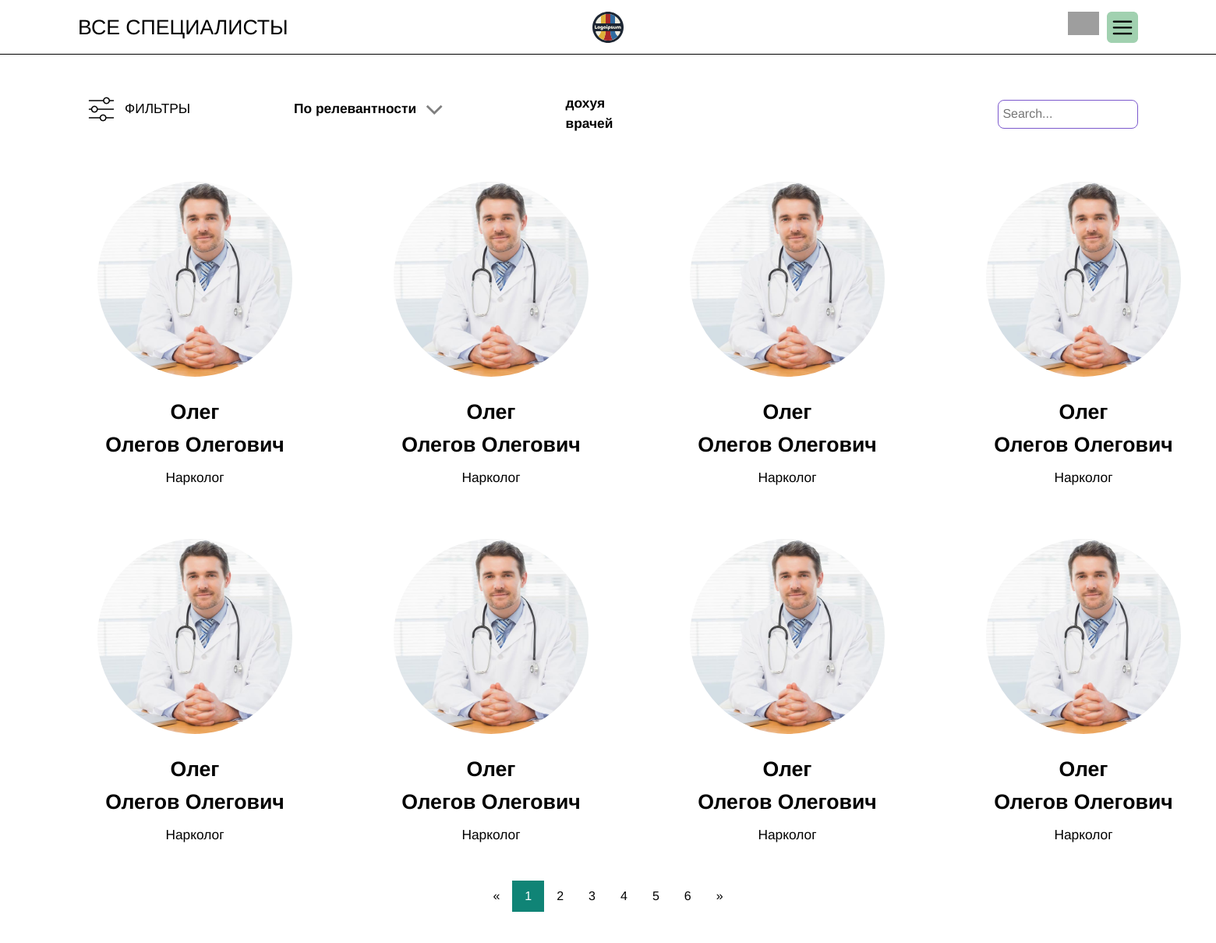
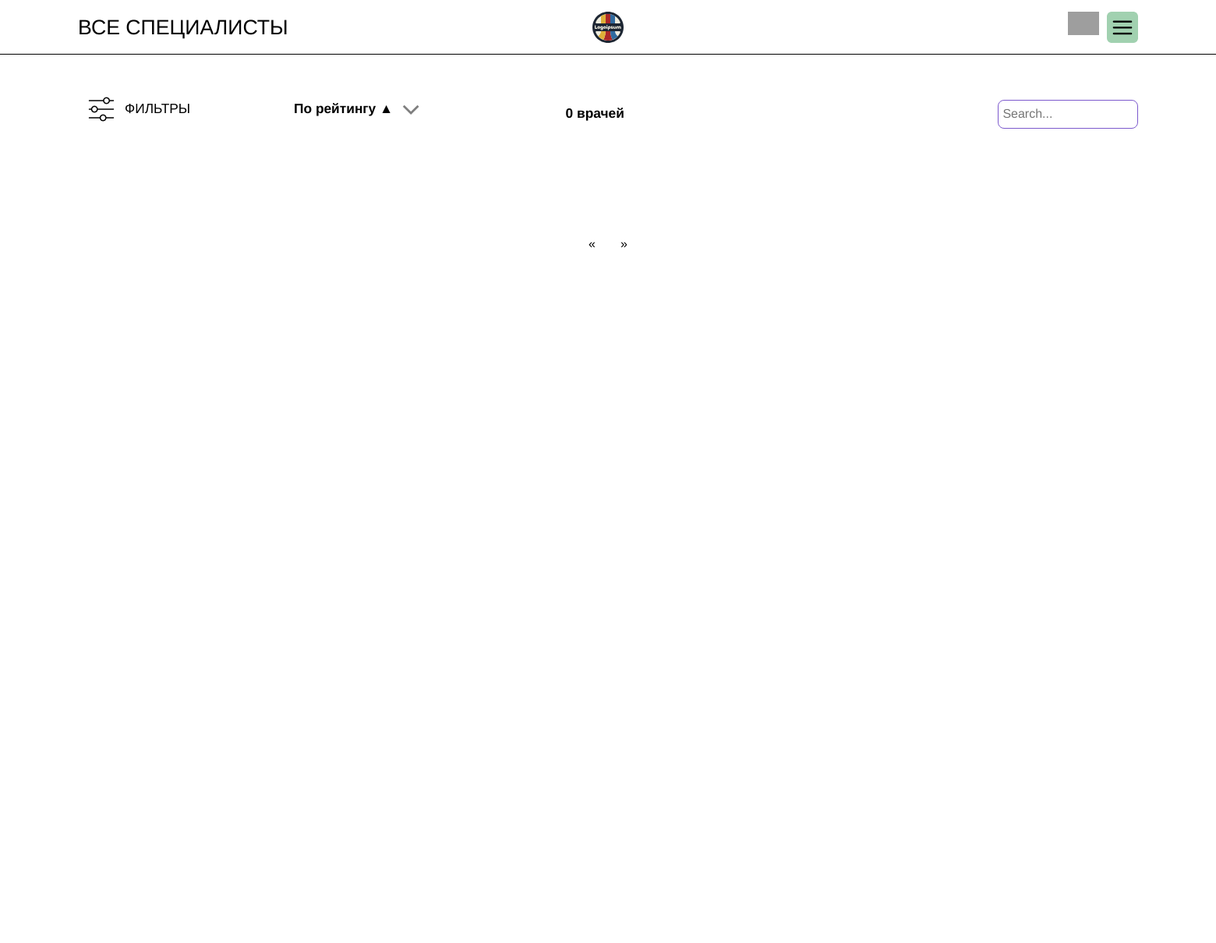
Before and after one commit to hinderss/medicine-course-project, a Flask app: page /doctor_list?sort_by=rating&order=asc in a window 1560 px wide. Shown: the whole page at 78% size. After the commit the page ends 317 px from the top, so only its background shows below. Run offline with Flask 3, Linux system fonts and the light colour scheme; grey boxes are pictures that could not be loaded.

Commit message:
Doctor list implementation

```diff
--- a/Medicine/app/routes.py
+++ b/Medicine/app/routes.py
@@ -31,9 +31,45 @@ def welcome():
     return render_template('welcome.html')
 
 
-@app.route('/doctor_list')
+# @app.route('/doctor_list')
+# def doctor_list():
+#     count = Doctor.query.count()
+#     return render_template('doctorListPage.html', count=count)
+
+
+@app.route('/doctor_list', methods=['GET', 'POST'])
 def doctor_list():
-    return render_template('doctorListPage.html')
+    count = Doctor.query.count()
+    # Получаем номер текущей страницы из запроса, либо устанавливаем по умолчанию
+    page = request.args.get('page', 1, type=int)
+
+    # Получаем параметры сортировки из запроса
+    sort_by = request.args.get('sort_by', 'rating')
+    order = request.args.get('order', 'desc')  # по умолчанию сортировка по убыванию
+
+    # Определяем, какое поле использовать для сортировки
+    sort_field = None
+    if sort_by == 'rating':
+        sort_field = Doctor.rating
+    elif sort_by == 'experience_years':
+        sort_field = Doctor.experience_years
+    elif sort_by == 'consultation_price':
+        sort_field = Doctor.consultation_price
+
+    # Применяем сортировку
+    if sort_field:
+        if order == 'asc':
+            doctors = Doctor.query.order_by(sort_field.asc())
+        else:
+            doctors = Doctor.query.order_by(sort_field.desc())
+    else:
+        doctors = Doctor.query
+
+    # Пагинация
+    per_page = 4  # Количество докторов на странице
+    doctors = doctors.paginate(page=page, per_page=per_page)
+
+    return render_template('doctorListPage.html', doctors=doctors, count=count)
 
 
 @app.route('/medical-card', methods=['GET', 'POST'])
--- a/Medicine/app/templates/doctorListPage.html
+++ b/Medicine/app/templates/doctorListPage.html
@@ -112,7 +112,7 @@
 
                     <div class="container row">
                         <input type="checkbox" class="radioBtn" name="ginekolog" value="ginekolog"/>
-                        <label for="ginekolog">я мажик</label>
+                        <label for="ginekolog">от 100 BYN</label>
                     </div>
                 </div>
             </div>
@@ -154,12 +154,30 @@
 
     </div>
 
+    {% if current_user.patient or current_user.doctor %}
     <div class="menu">
         <div class="container row" id="menuProfileDiv">
-            <img src="static/images/profileLogo.svg" width="40px">
+            {% if current_user.patient %}
+                {% if current_user.patient.photo_path %}
+                    <img src="{{ url_for('uploaded_file', filename=current_user.patient.photo_path) }}" width="40px">
+                {% else %}
+                    <img src="static/images/profileLogo.svg" width="40px">
+                {% endif %}
+            {% else %}
+                {% if current_user.doctor.photo_path %}
+                    <img src="{{ url_for('uploaded_file', filename=current_user.doctor.photo_path) }}" width="40px">
+                {% else %}
+                    <img src="static/images/profileLogo.svg" width="40px">
+                {% endif %}
+            {% endif %}
             <div>
-                <h4 id="name">Загеев Ален</h4>
-                <h5 id="email">gaj@gmail.com</h5>
+                <h4 id="name">
+                    {% if current_user.patient %}
+                    <span>{{ current_user.patient.firstname }} {{ current_user.patient.surname }}</span>
+                    {% else %}
+                    <span>{{ current_user.doctor.firstname }} {{ current_user.doctor.surname }}</span>
+                    {% endif %}
+                <h5 id="email">{{ current_user.username }}</h5>
             </div>
         </div>
         <div class="menuItem active">
@@ -175,6 +193,7 @@
             <a href="medicalCard">Медицинская карта</a>
         </div>
     </div>
+    {% endif %}
     <div class="header container row padding100pxW spacebtw">
         <div class="container row centerH" id="doctorListFilterContainer">
             <div class="container row small centerH"  id="doctorListFilterSubContainer">
@@ -183,17 +202,83 @@
             </div>
             <div class="container" id="doctorListSortContainer">
                 <div class="container row" id="doctorListSortContainer">
-                    <h5>По релевантности</h5>
+                    <h5>
+                        {% if request.args.get('sort_by') == 'rating' %}
+                            <span>По рейтингу</span>
+                        {% elif request.args.get('sort_by') == 'consultation_price' %}
+                            <span>По цене</span>
+                        {% elif request.args.get('sort_by') == 'experience_years' %}
+                            <span>По стажу</span>
+                        {% else %}
+                            <span>По релевантности</span>
+                        {% endif %}
+
+                        {% if request.args.get('order') == 'asc' %}
+                            <span> ▲</span>
+                        {% elif request.args.get('order') == 'desc' %}
+                            <span> ▼</span>
+                        {% endif %}
+                    </h5>
                     <img src="static/images/dropdown.svg" id="sortDropdownImg" class="marginW10px">
                 </div>
                 <div class="container" id="doctorListSortContainerDropdown">
-                    <button><h5>По рейтингу</h5></button>
-                    <button><h5>По цене</h5></button>
-                    <button><h5>По стажу</h5></button>
+                    {% if request.args.get('sort_by') %}
+                    <button onclick="window.location.href = '{{ url_for('doctor_list') }}'">
+                        <h5>По релевантности</h5>
+                    </button>
+                    {% endif %}
+
+                    {% if request.args.get('order') == 'asc' %}
+                        <button onclick="window.location.href = '{{ url_for('doctor_list', sort_by='rating', order='desc') }}'">
+                            <h5>По рейтингу</h5><h5> ▼</h5>
+                        </button>
+                    {% else %}
+                        <button onclick="window.location.href = '{{ url_for('doctor_list', sort_by='rating', order='asc') }}'">
+                            <h5>По рейтингу</h5><h5> ▲</h5>
+                        </button>
+                    {% endif %}
+
+                    {% if request.args.get('order') == 'asc' %}
+                        <button onclick="window.location.href = '{{ url_for('doctor_list', sort_by='consultation_price', order='desc') }}'">
+                            <h5>По цене</h5><h5> ▼</h5>
+                        </button>
+                    {% else %}
+                        <button onclick="window.location.href = '{{ url_for('doctor_list', sort_by='consultation_price', order='asc') }}'">
+                            <h5>По цене</h5><h5> ▲</h5>
+                        </button>
+                    {% endif %}
+
+                    {% if request.args.get('order') == 'asc' %}
+                        <button onclick="window.location.href = '{{ url_for('doctor_list', sort_by='experience_years', order='desc') }}'">
+                            <h5>По стажу</h5><h5> ▼</h5>
+                        </button>
+                    {% else %}
+                        <button onclick="window.location.href = '{{ url_for('doctor_list', sort_by='experience_years', order='asc') }}'">
+                            <h5>По стажу</h5><h5> ▲</h5>
+                        </button>
+                    {% endif %}
                 </div>
+                <!-- Элементы управления для сортировки -->
+                <!-- <div class="sorting">
+                    <a href="{{ url_for('doctor_list', sort_by='rating', order='asc') }}">Sort by Rating ASC</a>
+                    <a href="{{ url_for('doctor_list', sort_by='rating', order='desc') }}">Sort by Rating DESC</a>
+                    <a href="{{ url_for('doctor_list', sort_by='experience_years', order='asc') }}">Sort by Experience ASC</a>
+                    <a href="{{ url_for('doctor_list', sort_by='experience_years', order='desc') }}">Sort by Experience DESC</a>
+                    <a href="{{ url_for('doctor_list', sort_by='consultation_price', order='asc') }}">Sort by Price ASC</a>
+                    <a href="{{ url_for('doctor_list', sort_by='consultation_price', order='desc') }}">Sort by Price DESC</a>
+                </div> -->
+                <!-- <script>
+                    function sortDoctors(sortBy, order) {
+                        // Формируем URL-адрес с параметрами сортировки
+                        var url = "{{ url_for('doctor_list') }}";
+                        url += "?sort_by=" + sortBy + "&order=" + order;
+                        // Перенаправляем пользователя на новый URL-адрес
+                        window.location.href = url;
+                    }
+                </script> -->
             </div>
         </div>
-        <div class="container row center" id="doctorsCount"><h5>дохуя врачей</h5></div>
+        <div class="container row center" id="doctorsCount"><h5>{{ count }} врачей</h5></div>
         <div class="search-container">
             <form action="/search.pidor">
               <input type="text" placeholder="Search..." name="search">
@@ -203,67 +288,33 @@
     </div>
 
     <div class="container marginTop80px" id="doctorListPageDoctors">
+        {% for doctor in doctors.items %}
+        <!-- Вывод информации о докторе -->
         <div class="container small centerItemsW marginRight70px" id="doctorCard">
-            <img src="static/images/doctorCardPhoto.jpg" id="doctorCardPhoto">
-                <h4 class="aboutDoctor" id="doctorName">Олег</h4>
-                <h4 class="aboutDoctor" id="doctorSurname">Олегов Олегович</h4>
-                <h5 class="aboutDoctor thin" id="doctorPosition">Нарколог</h5>
+            <img src="{{ url_for('uploaded_file', filename=doctor.photo_path) }}" id="doctorCardPhoto">
+                <h4 class="aboutDoctor" id="doctorName">{{ doctor.surname }}</h4>
+                <h4 class="aboutDoctor" id="doctorSurname">{{ doctor.firstname }} {{ doctor.patronymic }}</h4>
+                <h5 class="aboutDoctor thin" id="doctorPosition">{{ doctor.practice_profile }}</h5>
         </div>
-        <div class="container small centerItemsW marginRight70px" id="doctorCard">
-            <img src="static/images/doctorCardPhoto.jpg" id="doctorCardPhoto">
-                <h4 class="aboutDoctor" id="doctorName">Олег</h4>
-                <h4 class="aboutDoctor" id="doctorSurname">Олегов Олегович</h4>
-                <h5 class="aboutDoctor thin" id="doctorPosition">Нарколог</h5>
-        </div>
-        <div class="container small centerItemsW marginRight70px" id="doctorCard">
-            <img src="static/images/doctorCardPhoto.jpg" id="doctorCardPhoto">
-                <h4 class="aboutDoctor" id="doctorName">Олег</h4>
-                <h4 class="aboutDoctor" id="doctorSurname">Олегов Олегович</h4>
-                <h5 class="aboutDoctor thin" id="doctorPosition">Нарколог</h5>
-        </div>
-        <div class="container small centerItemsW marginRight70px" id="doctorCard">
-            <img src="static/images/doctorCardPhoto.jpg" id="doctorCardPhoto">
-                <h4 class="aboutDoctor" id="doctorName">Олег</h4>
-                <h4 class="aboutDoctor" id="doctorSurname">Олегов Олегович</h4>
-                <h5 class="aboutDoctor thin" id="doctorPosition">Нарколог</h5>
-        </div>
-
-        <div class="container small centerItemsW marginRight70px" id="doctorCard">
-            <img src="static/images/doctorCardPhoto.jpg" id="doctorCardPhoto">
-                <h4 class="aboutDoctor" id="doctorName">Олег</h4>
-                <h4 class="aboutDoctor" id="doctorSurname">Олегов Олегович</h4>
-                <h5 class="aboutDoctor thin" id="doctorPosition">Нарколог</h5>
-        </div>
-        <div class="container small centerItemsW marginRight70px" id="doctorCard">
-            <img src="static/images/doctorCardPhoto.jpg" id="doctorCardPhoto">
-                <h4 class="aboutDoctor" id="doctorName">Олег</h4>
-                <h4 class="aboutDoctor" id="doctorSurname">Олегов Олегович</h4>
-                <h5 class="aboutDoctor thin" id="doctorPosition">Нарколог</h5>
-        </div>
-        <div class="container small centerItemsW marginRight70px" id="doctorCard">
-            <img src="static/images/doctorCardPhoto.jpg" id="doctorCardPhoto">
-                <h4 class="aboutDoctor" id="doctorName">Олег</h4>
-                <h4 class="aboutDoctor" id="doctorSurname">Олегов Олегович</h4>
-                <h5 class="aboutDoctor thin" id="doctorPosition">Нарколог</h5>
-        </div>
-        <div class="container small centerItemsW marginRight70px" id="doctorCard">
-            <img src="static/images/doctorCardPhoto.jpg" id="doctorCardPhoto">
-                <h4 class="aboutDoctor" id="doctorName">Олег</h4>
-                <h4 class="aboutDoctor" id="doctorSurname">Олегов Олегович</h4>
-                <h5 class="aboutDoctor thin" id="doctorPosition">Нарколог</h5>
-        </div>
+        {% endfor %}
     </div>
 
+    <!-- Навигация по страницам -->
     <div class="pagination">
-        <a href="#">&laquo;</a>
-        <a class="active" href="#">1</a>
-        <a href="#">2</a>
-        <a href="#">3</a>
-        <a href="#">4</a>
-        <a href="#">5</a>
-        <a href="#">6</a>
-        <a href="#">&raquo;</a>
-      </div>
+        <a href="{{ url_for('doctor_list', page=doctors.prev_num, sort_by=request.args.get('sort_by'), order=request.args.get('order')) }}">&laquo;</a>
+        {% for page_num in doctors.iter_pages() %}
+            {% if page_num %}
+                <a {% if page_num == doctors.page %}class="active" {% endif %}
+                    href="{{ url_for('doctor_list', page=page_num, sort_by=request.args.get('sort_by'), order=request.args.get('order')) }}">{{ page_num }}</a>
+            {% else %}
+                <a style="pointer-events: none;
+                cursor: default;
+                color: inherit;
+                text-decoration: none;" class="ellipsis">...</a>
+            {% endif %}
+        {% endfor %}
+        <a href="{{ url_for('doctor_list', page=doctors.next_num, sort_by=request.args.get('sort_by'), order=request.args.get('order')) }}">&raquo;</a>
+    </div>
 </body>
 
 <script>
```
Also changed, not shown: Medicine/app/models.py (+8 -2 lines).
